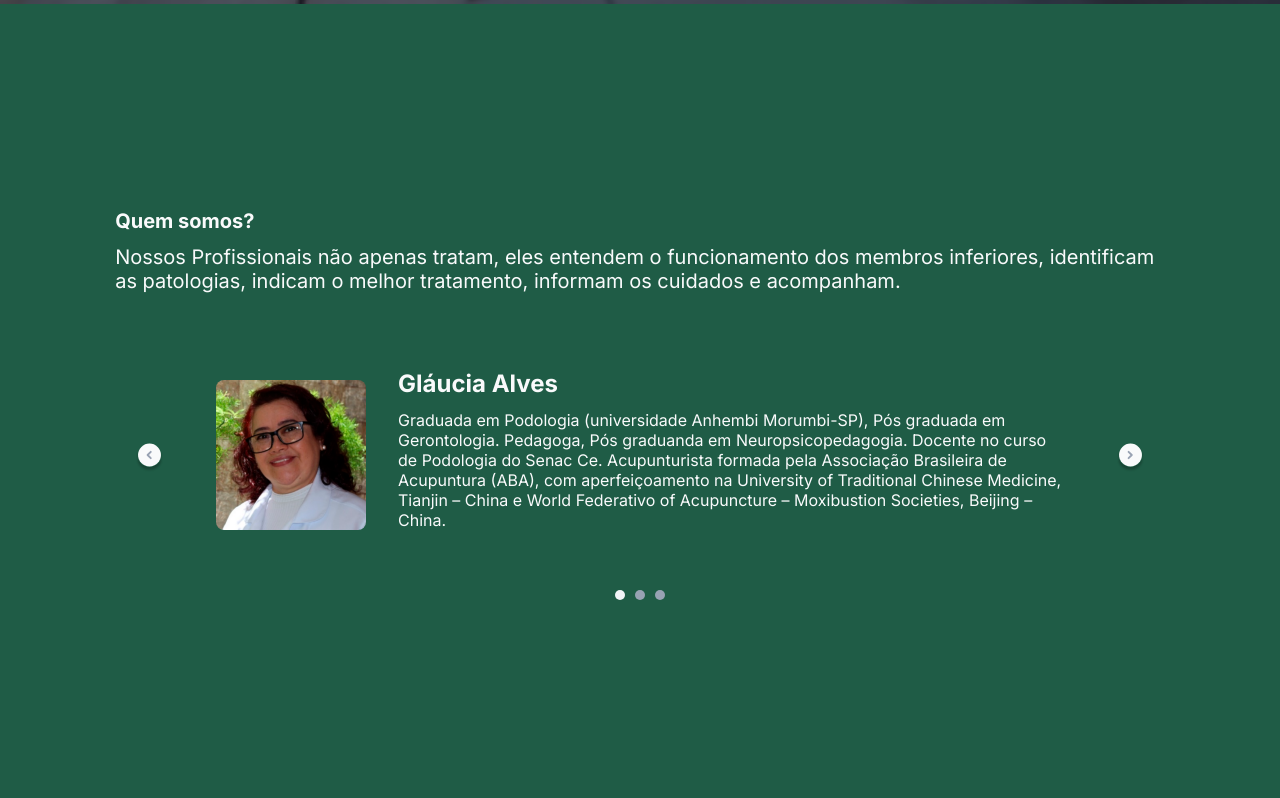
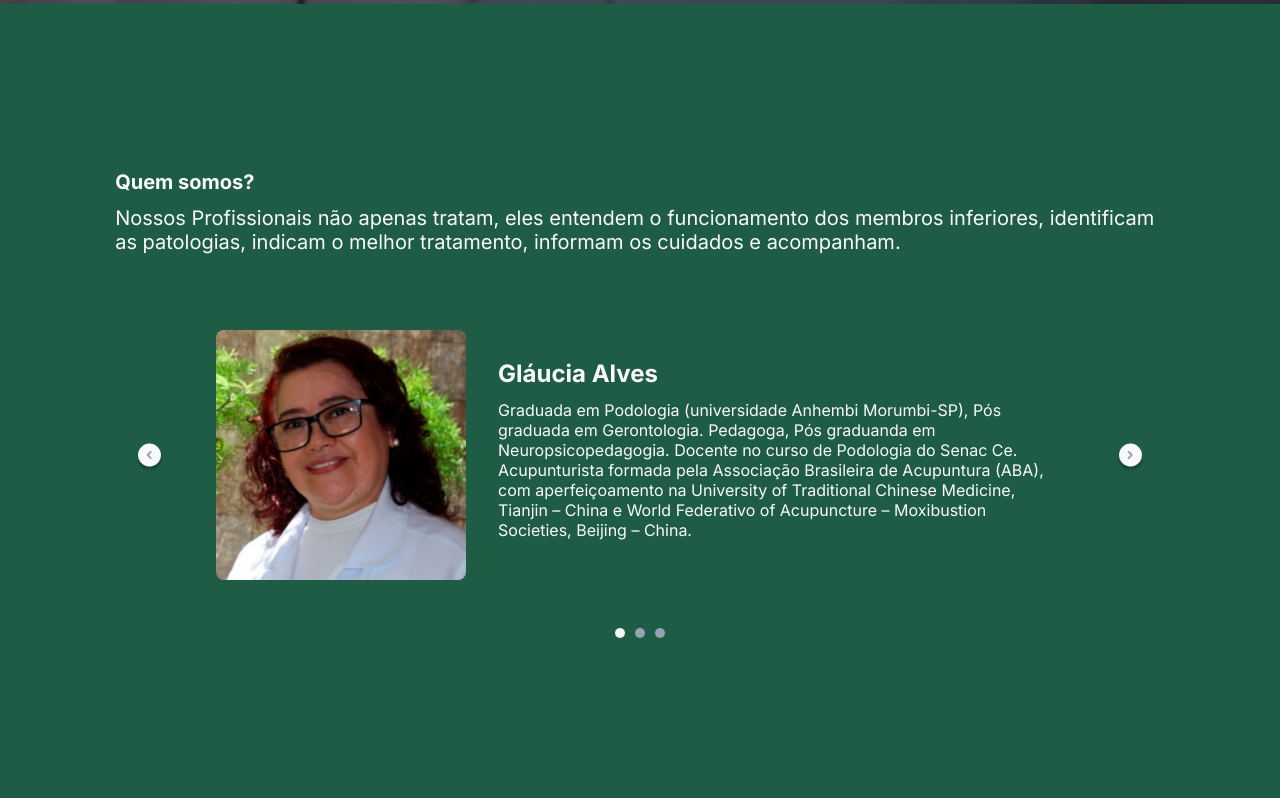
Before and after one commit to MayraLeticia/prupe-page, a Next.js app: page / in a window 1280 px wide. Shown: the part 796-1594 px from the top of the page. Built offline with nearby package versions, Linux system fonts and the light colour scheme; no server answers.

Commit message:
alteracao no tamanho das fotos

```diff
--- a/src/pages/AboutUs/style.module.scss
+++ b/src/pages/AboutUs/style.module.scss
@@ -74,8 +74,8 @@
       }
 
       .photo {
-        width: 150px;
-        height: 150px;
+        width: 250px;
+        height: 250px;
         border-radius: 8px;
         margin-right: 2rem;
       }
@@ -137,6 +137,8 @@
         margin: 0;
 
         .photo {
+          height: 200px;
+          width: 200px;
           margin-right: 0;
           margin-bottom: 1rem;
         }
@@ -186,8 +188,8 @@
         padding: 0.5rem;
 
         .photo {
-          width: 100px;
-          height: 100px;
+          width: 150px;
+          height: 150px;
         }
 
         .info {
```
